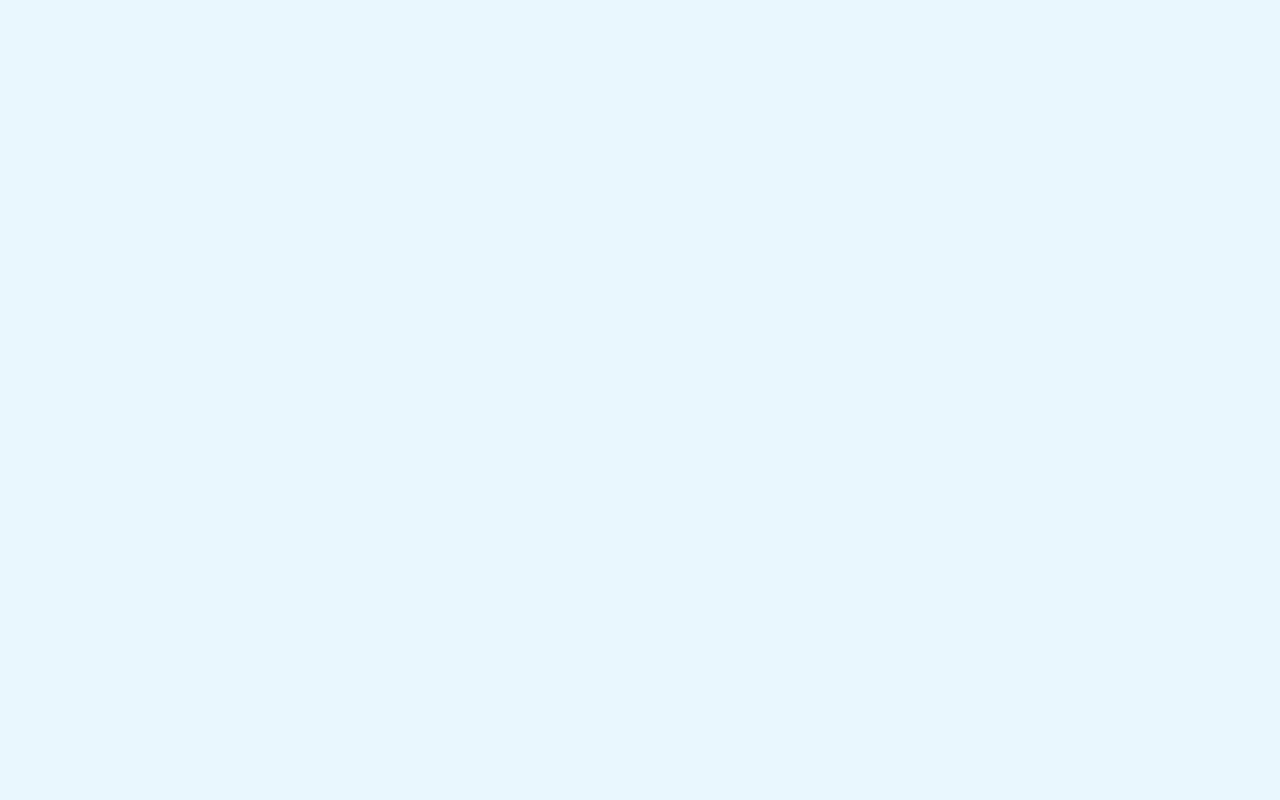
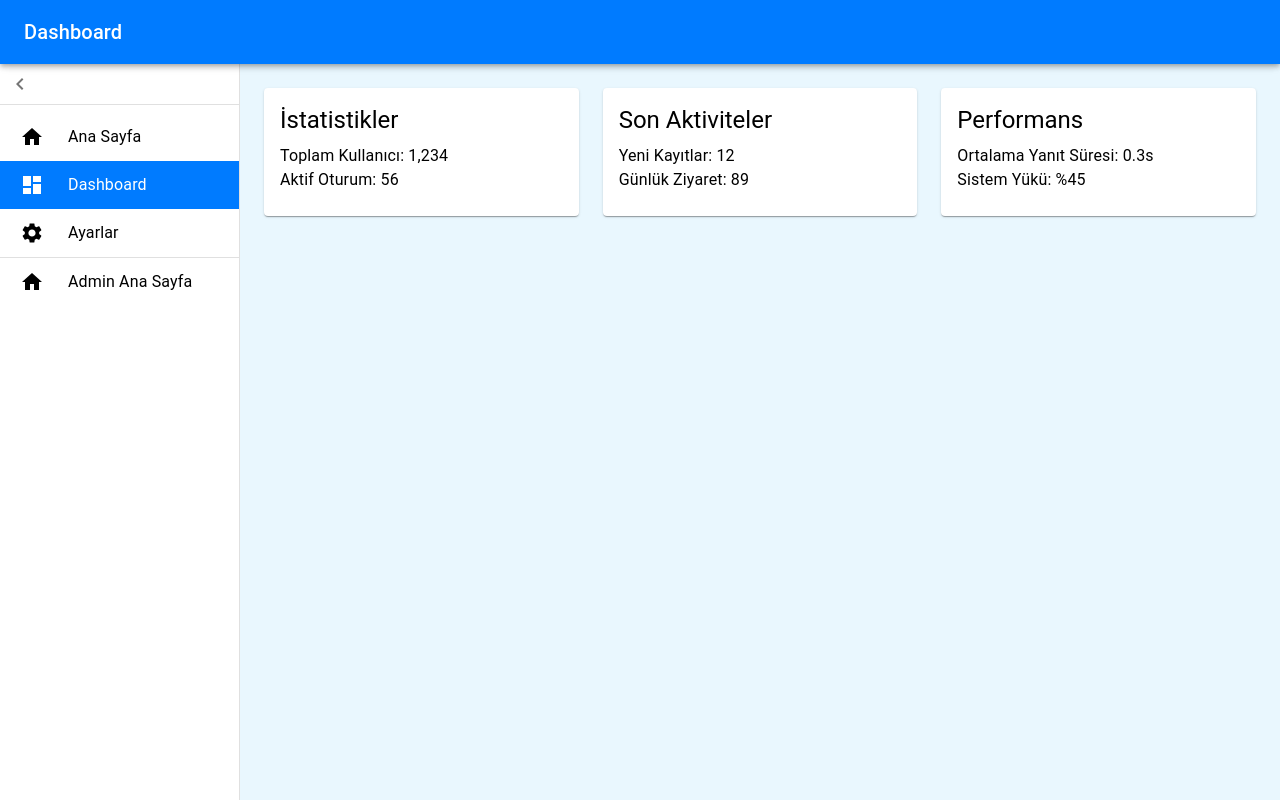
Before and after one commit to ssbugrakaratas/React-TypeScript-Vite-swc-pnpm-base, a React (Vite) app: page /tr-TR/Dashboard in a window 1280 px wide. Built offline with nearby package versions, Linux system fonts and the light colour scheme.

Commit message:
test: cursor ai ile sidebar config oluşturup kullanıma başladım doğru çalışoıyor ama kod hatalarla dolu

```diff
--- a/src/App.tsx
+++ b/src/App.tsx
@@ -4,13 +4,11 @@ import { ThemeProvider as MuiThemeProvider } from "@mui/material/styles";
 import CssBaseline from "@mui/material/CssBaseline";
 import { getMuiTheme } from "@styles/theme";
 import { ThemeProvider, useTheme } from "@context/ThemeContext";
+import { routes, adminRoutes, RouteConfig } from "@config/routes";
+import { useAuth } from "@services/authService";
 
 // Genel sayfalar
 import Home from "@pages/Home";
-
-// Özel sayfalar (Yetki gerektiren)
-import ApplicationSearch from "@pages/Home";
-import { useAuth } from "@services/authService";
 
 function AppContent() {
   const { theme } = useTheme();
@@ -35,46 +33,42 @@ function AppContent() {
     return <Outlet />;
   };
 
+  const renderRoute = (route: RouteConfig, isAdmin = false) => {
+    const RouteComponent = isAdmin ? AdminRoute : ProtectedRoute;
+    const Element = route.element;
+    return (
+      <Route
+        key={route.path}
+        path={route.path}
+        element={
+          <RouteComponent>
+            <Layout>
+              <Element />
+            </Layout>
+          </RouteComponent>
+        }
+      />
+    );
+  };
+
   return (
     <MuiThemeProvider theme={getMuiTheme(theme)}>
       <CssBaseline />
       <Router>
         <Routes>
           {/* Varsayılan dil yönlendirmesi */}
-          <Route path="/" element={<Navigate to={`tr-TR/Login`} replace />} />
+          <Route path="/" element={<Navigate to="/tr-TR/Login" replace />} />
 
           {/* Dil bazlı yollar */}
-          <Route path="tr-TR/*">
+          <Route path="tr-TR">
             {/* Genel sayfalar */}
             <Route path="Login" element={<Home />} />
 
-            {/* Giriş yapmış kullanıcılar için korunan sayfalar */}
-            <Route
-              path="Home"
-              element={
-                <ProtectedRoute>
-                  <Layout>
-                    <Home />
-                  </Layout>
-                </ProtectedRoute>
-              }
-            />
+            {/* Normal Kullanıcı Sayfaları */}
+            {routes.map((route) => renderRoute(route))}
 
-            <Route
-              path="ApplicationSearch"
-              element={
-                <ProtectedRoute>
-                  <Layout>
-                    <ApplicationSearch />
-                  </Layout>
-                </ProtectedRoute>
-              }
-            />
-
-            {/* Admin sayfaları */}
-            <Route path="Admin/*" element={<AdminRoute redirectTo={`/Login`} />}>
-              <Route path="Home" element={<Home />} />
-            </Route>
+            {/* Admin Sayfaları */}
+            <Route path="Admin">{adminRoutes.map((route) => renderRoute(route, true))}</Route>
           </Route>
         </Routes>
       </Router>
--- a/src/components/layout/Layout.tsx
+++ b/src/components/layout/Layout.tsx
@@ -1,137 +1,164 @@
 import { useState } from "react";
+import { useNavigate, useLocation } from "react-router-dom";
 import {
+  Box,
+  Drawer,
   AppBar,
   Toolbar,
+  List,
+  Typography,
+  Divider,
   IconButton,
-  Drawer,
-  List,
   ListItem,
   ListItemButton,
   ListItemIcon,
   ListItemText,
-  Typography,
-  Box,
-  Button,
+  useTheme,
 } from "@mui/material";
-import { Menu, Home, Dashboard, Settings, Logout } from "@mui/icons-material";
-import ThemeToggle from "./ThemeToggle"; // Theme Toggle bileşeni eklendi
+import { Menu as MenuIcon, ChevronLeft as ChevronLeftIcon } from "@mui/icons-material";
+import { routes, adminRoutes, RouteConfig } from "@config/routes";
+import { useAuth } from "@services/authService";
 
 const drawerWidth = 240;
-const miniDrawerWidth = 65;
 
-const Layout = ({ children }: { children: React.ReactNode }) => {
-  const [open, setOpen] = useState(true); // Sidebar varsayılan olarak açık
+export default function Layout({ children }: { children: React.ReactNode }) {
+  const [open, setOpen] = useState(true);
+  const theme = useTheme();
+  const navigate = useNavigate();
+  const location = useLocation();
+  const { user } = useAuth();
 
-  const handleLogout = () => {
-    console.log("Logout clicked!"); // Buraya çıkış işlemini ekleyebilirsin
+  const handleDrawerOpen = () => {
+    setOpen(true);
   };
 
+  const handleDrawerClose = () => {
+    setOpen(false);
+  };
+
+  const renderMenuItem = (route: RouteConfig) => {
+    const isSelected = location.pathname === `/tr-TR/${route.path}`;
     return (
-    <Box sx={{ display: "flex" }}>
-      {/* App Bar */}
-      <AppBar position="fixed" sx={{ zIndex: (theme) => theme.zIndex.drawer + 1 }}>
-        <Toolbar>
-          {/* Menü Butonu */}
-          <IconButton edge="start" color="inherit" onClick={() => setOpen(!open)}>
-            <Menu />
-          </IconButton>
-
-          {/* Başlık */}
-          <Typography variant="h6" noWrap sx={{ flexGrow: 1, ml: 2 }}>
-            My App
-          </Typography>
-
-          {/* Tema Değiştirici */}
-          <ThemeToggle />
-
-          {/* Çıkış Butonu */}
-          <Button color="inherit" startIcon={<Logout />} onClick={handleLogout}>
-            Logout
-          </Button>
-        </Toolbar>
-      </AppBar>
-
-      {/* Sidebar */}
-      <Drawer
-        variant="permanent"
+      <ListItem key={route.path} disablePadding>
+        <ListItemButton
+          selected={isSelected}
+          onClick={() => navigate(`/tr-TR/${route.path}`)}
           sx={{
-          width: open ? drawerWidth : miniDrawerWidth,
-          flexShrink: 0,
-          "& .MuiDrawer-paper": {
-            width: open ? drawerWidth : miniDrawerWidth,
-            boxSizing: "border-box",
-            transition: "all 0.3s ease-in-out",
-            overflowX: "hidden",
-            borderRight: "none",
-            boxShadow: "0 0 10px rgba(0,0,0,0.1)",
-            transform: open ? "translateX(0)" : "translateX(0)",
+            minHeight: 48,
+            justifyContent: open ? "initial" : "center",
+            px: 2.5,
+            "&.Mui-selected": {
+              backgroundColor: theme.palette.primary.main,
+              color: theme.palette.primary.contrastText,
+              "&:hover": {
+                backgroundColor: theme.palette.primary.dark,
+              },
             },
           }}
         >
-        <Toolbar />
-        <List>
-          {[
-            { text: "Home", icon: <Home /> },
-            { text: "Dashboard", icon: <Dashboard /> },
-            { text: "Settings", icon: <Settings /> },
-          ].map(({ text, icon }) => (
-            <ListItem key={text} disablePadding>
-              <ListItemButton>
           <ListItemIcon
             sx={{
-                    minWidth: open ? 36 : 0,
+              minWidth: 0,
+              mr: open ? 3 : "auto",
               justifyContent: "center",
-                    transition: "all 0.3s ease-in-out",
-                    opacity: open ? 1 : 0.7,
-                    transform: open ? "scale(1)" : "scale(0.9)",
+              color: isSelected ? theme.palette.primary.contrastText : "inherit",
             }}
           >
-                  {icon}
+            {route.icon}
           </ListItemIcon>
           <ListItemText
-                  primary={text}
+            primary={route.text}
             sx={{
               opacity: open ? 1 : 0,
-                    transition: "opacity 0.3s ease-in-out",
-                    whiteSpace: "nowrap",
+              color: isSelected ? theme.palette.primary.contrastText : "inherit",
             }}
           />
         </ListItemButton>
       </ListItem>
-          ))}
-        </List>
-      </Drawer>
+    );
+  };
 
-      {/* İçerik Alanı */}
-      <Box
-        component="main"
+  const currentRoute = routes.find((route: RouteConfig) => location.pathname === `/tr-TR/${route.path}`);
+  const currentAdminRoute = adminRoutes.find(
+    (route: RouteConfig) => location.pathname === `/tr-TR/Admin/${route.path}`,
+  );
+  const pageTitle = currentRoute?.text || currentAdminRoute?.text || "Ana Sayfa";
+
+  return (
+    <Box sx={{ display: "flex" }}>
+      <AppBar
+        position="fixed"
         sx={{
-          flexGrow: 1,
-          p: 2,
-          transition: "all 0.3s ease-in-out",
-          backgroundColor: "background.default",
-          minHeight: "100vh",
-          width: `calc(100% - ${open ? drawerWidth : miniDrawerWidth}px)`,
-          transform: open ? "translateX(0)" : `translateX(0)`,
-          position: "relative",
-          "&::before": {
-            content: '""',
-            position: "absolute",
-            top: 0,
-            left: 0,
-            right: 0,
-            bottom: 0,
-            backgroundColor: "background.default",
-            transition: "all 0.3s ease-in-out",
-            zIndex: -1,
+          zIndex: theme.zIndex.drawer + 1,
+          transition: theme.transitions.create(["width", "margin"], {
+            easing: theme.transitions.easing.sharp,
+            duration: theme.transitions.duration.leavingScreen,
+          }),
+        }}
+      >
+        <Toolbar>
+          <IconButton
+            color="inherit"
+            aria-label="open drawer"
+            onClick={handleDrawerOpen}
+            edge="start"
+            sx={{
+              marginRight: 5,
+              ...(open && { display: "none" }),
+            }}
+          >
+            <MenuIcon />
+          </IconButton>
+          <Typography variant="h6" noWrap component="div">
+            {pageTitle}
+          </Typography>
+        </Toolbar>
+      </AppBar>
+      <Drawer
+        sx={{
+          width: drawerWidth,
+          flexShrink: 0,
+          "& .MuiDrawer-paper": {
+            width: drawerWidth,
+            boxSizing: "border-box",
+            transition: theme.transitions.create("width", {
+              easing: theme.transitions.easing.sharp,
+              duration: theme.transitions.duration.enteringScreen,
+            }),
+            ...(!open && {
+              width: theme.spacing(7),
+              overflowX: "hidden",
+              transition: theme.transitions.create("width", {
+                easing: theme.transitions.easing.sharp,
+                duration: theme.transitions.duration.leavingScreen,
+              }),
+            }),
           },
         }}
+        variant="permanent"
+        open={open}
       >
+        <Toolbar />
+        <Box sx={{ overflow: "auto" }}>
+          <IconButton onClick={handleDrawerClose}>
+            <ChevronLeftIcon />
+          </IconButton>
+          <Divider />
+          <List>
+            {routes.map(renderMenuItem)}
+            {user.role === "admin" && (
+              <>
+                <Divider />
+                {adminRoutes.map(renderMenuItem)}
+              </>
+            )}
+          </List>
+        </Box>
+      </Drawer>
+      <Box component="main" sx={{ flexGrow: 1, p: 3 }}>
         <Toolbar />
         {children}
       </Box>
     </Box>
   );
-};
-
-export default Layout;
+}
--- a/src/config/routes.ts
+++ /dev/null
@@ -1 +0,0 @@
-// Route path’leri
--- /dev/null
+++ b/src/config/routes.tsx
@@ -0,0 +1,44 @@
+import { Home, Dashboard, Settings } from "@mui/icons-material";
+import HomePage from "@pages/Home";
+import DashboardPage from "@pages/Dashboard";
+import SettingsPage from "@pages/Settings";
+import { ReactNode } from "react";
+
+export interface RouteConfig {
+  path: string;
+  element: React.ComponentType;
+  text: string;
+  icon: ReactNode;
+  isAdmin?: boolean;
+}
+
+export const routes: RouteConfig[] = [
+  {
+    path: "Home",
+    element: HomePage,
+    text: "Ana Sayfa",
+    icon: <Home />,
+  },
+  {
+    path: "Dashboard",
+    element: DashboardPage,
+    text: "Dashboard",
+    icon: <Dashboard />,
+  },
+  {
+    path: "Settings",
+    element: SettingsPage,
+    text: "Ayarlar",
+    icon: <Settings />,
+  },
+];
+
+export const adminRoutes: RouteConfig[] = [
+  {
+    path: "Home",
+    element: HomePage,
+    text: "Admin Ana Sayfa",
+    icon: <Home />,
+    isAdmin: true,
+  },
+];
--- /dev/null
+++ b/src/pages/Dashboard.tsx
@@ -0,0 +1,43 @@
+import { Card, CardContent, Typography, Grid } from "@mui/material";
+
+const Dashboard = () => {
+  return (
+    <Grid container spacing={3}>
+      <Grid item xs={12} md={6} lg={4}>
+        <Card>
+          <CardContent>
+            <Typography variant="h5" gutterBottom>
+              İstatistikler
+            </Typography>
+            <Typography variant="body1">Toplam Kullanıcı: 1,234</Typography>
+            <Typography variant="body1">Aktif Oturum: 56</Typography>
+          </CardContent>
+        </Card>
+      </Grid>
+      <Grid item xs={12} md={6} lg={4}>
+        <Card>
+          <CardContent>
+            <Typography variant="h5" gutterBottom>
+              Son Aktiviteler
+            </Typography>
+            <Typography variant="body1">Yeni Kayıtlar: 12</Typography>
+            <Typography variant="body1">Günlük Ziyaret: 89</Typography>
+          </CardContent>
+        </Card>
+      </Grid>
+      <Grid item xs={12} md={6} lg={4}>
+        <Card>
+          <CardContent>
+            <Typography variant="h5" gutterBottom>
+              Performans
+            </Typography>
+            <Typography variant="body1">Ortalama Yanıt Süresi: 0.3s</Typography>
+            <Typography variant="body1">Sistem Yükü: %45</Typography>
+          </CardContent>
+        </Card>
+      </Grid>
+    </Grid>
+  );
+};
+
+export default Dashboard;
--- /dev/null
+++ b/src/pages/Settings.tsx
@@ -0,0 +1,23 @@
+import { Card, CardContent, Typography, TextField, Button, Stack } from "@mui/material";
+
+const Settings = () => {
+  return (
+    <Card>
+      <CardContent>
+        <Typography variant="h5" gutterBottom>
+          Ayarlar
+        </Typography>
+        <Stack spacing={3} sx={{ mt: 2 }}>
+          <TextField label="Kullanıcı Adı" variant="outlined" fullWidth defaultValue="John Doe" />
+          <TextField label="E-posta" variant="outlined" fullWidth defaultValue="john@example.com" />
+          <TextField label="Telefon" variant="outlined" fullWidth defaultValue="+90 555 123 4567" />
+          <Button variant="contained" color="primary">
+            Değişiklikleri Kaydet
+          </Button>
+        </Stack>
+      </CardContent>
+    </Card>
+  );
+};
+
+export default Settings;
```
Lines whose indentation alone changed are shown as unchanged.
